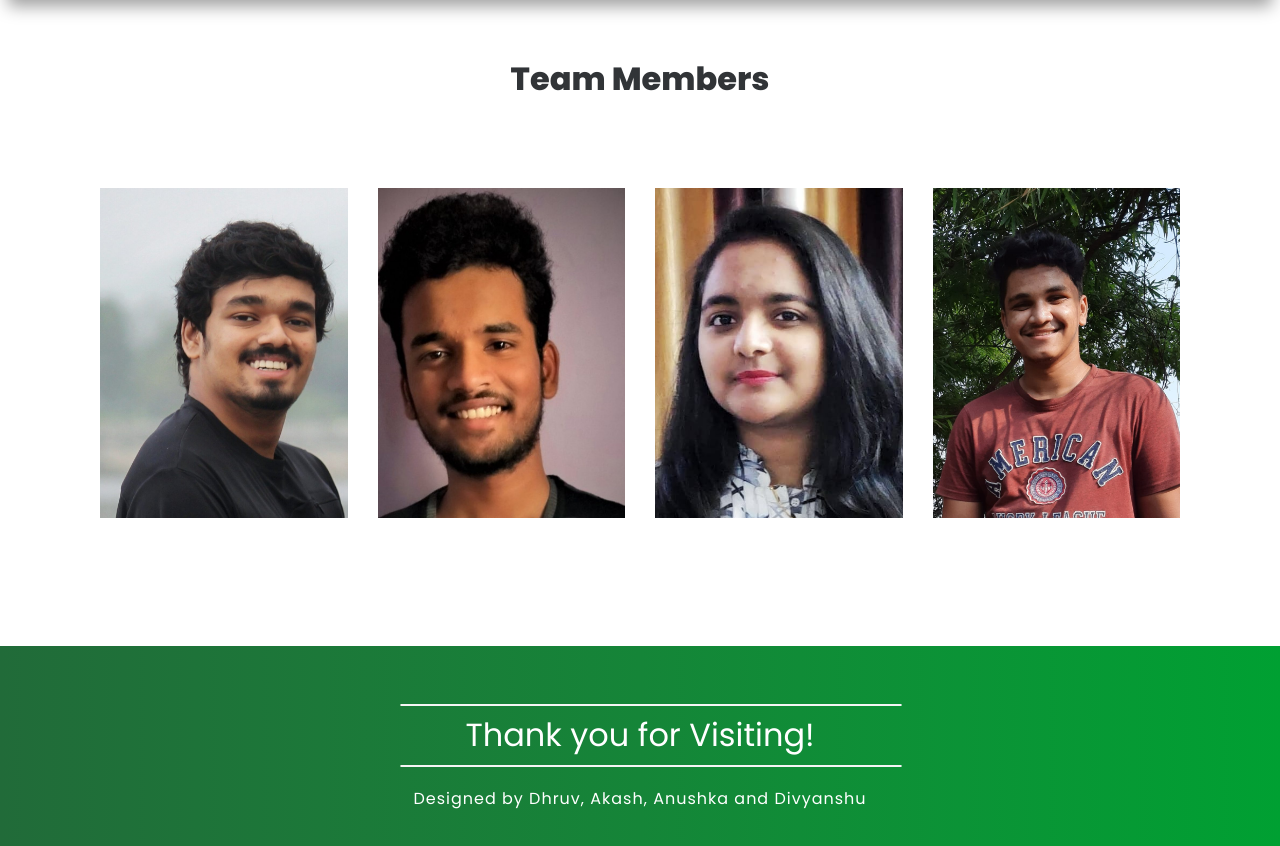
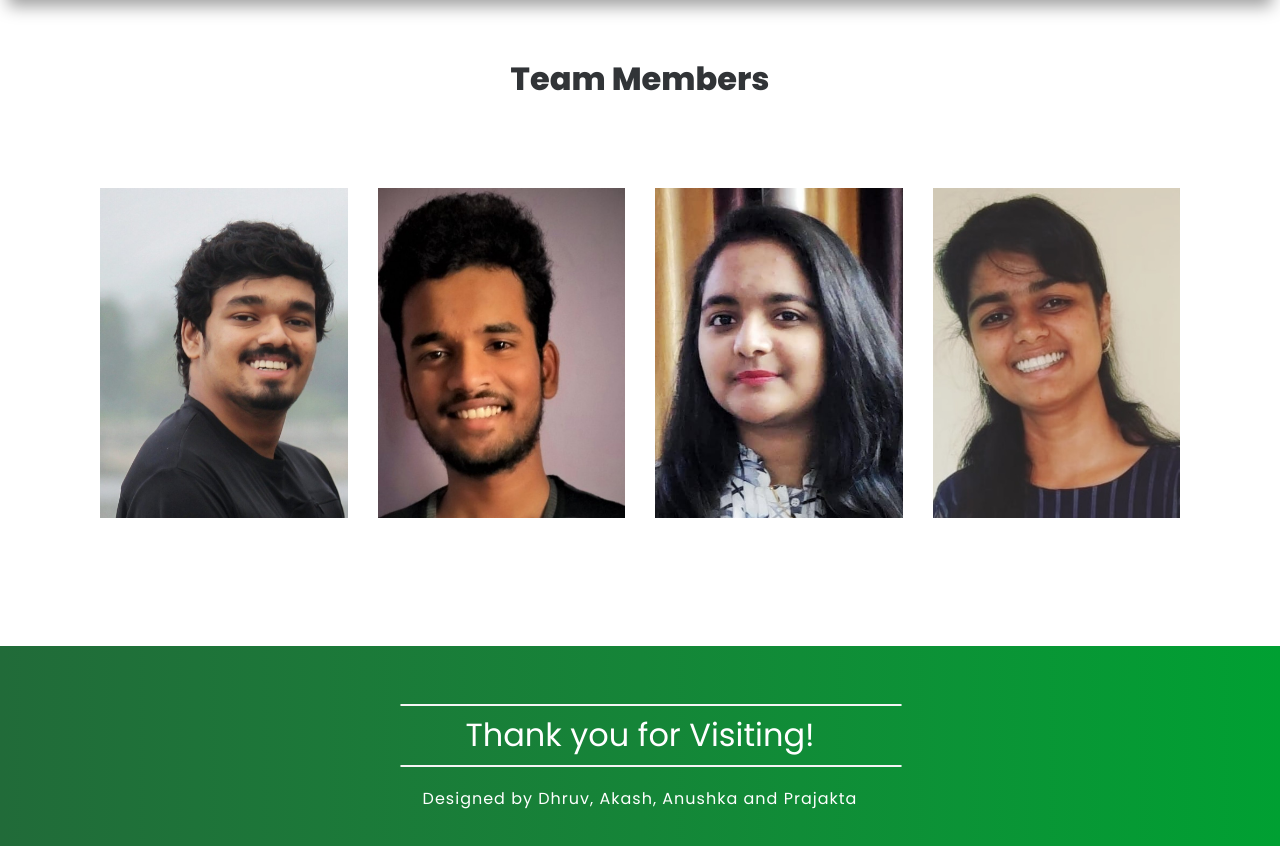
Before and after one commit to FourDivs/HerbWorld, a Django app: page /about/ in a window 1280 px wide. Shown: the part 80-926 px from the top of the page. Run offline with Django 3.2, Linux system fonts and the light colour scheme; some libraries are stand-ins or nearby versions.

Commit message:
Done some Modifications

```diff
--- a/herbworldapp/templates/herbworldapp/about.html
+++ b/herbworldapp/templates/herbworldapp/about.html
@@ -157,11 +157,12 @@ opacity: 1;
             </div>
           </div>
           <div class="col-md-3 item">
-            <div class="box" style="background-image:url('../../../static/images/4.jpeg')">
+            <div class="box" style="background-image:url('../../../static/images/4.jpg')">
               <div class="cover">
-                <h3 class="name">Divyanshu <br>Gawali</h3>
-                <div class="social"><a href="https://www.linkedin.com/in/divyanshu-gawali-a8169718b"><i class="fa fa-linkedin-square"></i></a>
-                  <a href="https://www.instagram.com/divyanshugawali7/"><i class="fa fa-instagram"></i></a>
+                <h3 class="name">Prajakta <br>Mane</h3>
+                <div class="social"><a href="https://www.linkedin.com/in/maneprajakta/"><i class="fa fa-linkedin-square"></i></a><a href="https://twitter.com/prajakta_mane_"><i
+                      class="fa fa-twitter"></i></a><a href="https://www.instagram.com/prajakta_mane1/"><i class="fa fa-instagram"></i></a>
+                      <a href="https://github.com/maneprajakta"><i class="fa fa-github-square"></i></a>
                     </div>
               </div>
             </div>
--- a/herbworldapp/templates/herbworldapp/basic.html
+++ b/herbworldapp/templates/herbworldapp/basic.html
@@ -233,7 +233,7 @@
             <h2>Thank you for Visiting!</h2>
             <hr class="conhr">
             <div class="madewithlove">
-                <p>Designed by Dhruv, Akash, Anushka and Divyanshu</p>
+                <p>Designed by Dhruv, Akash, Anushka and Prajakta</p>
             </div>
         </div>
     </div>
```
Also changed, not shown: static/images/4.jpeg (deleted), static/images/4.jpg (added).
